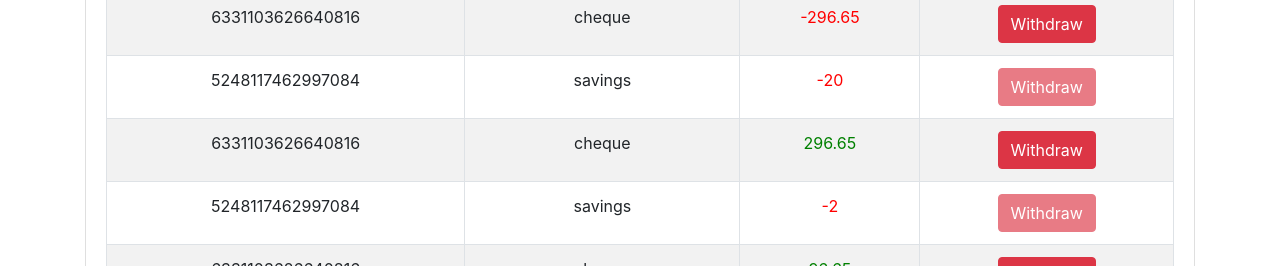
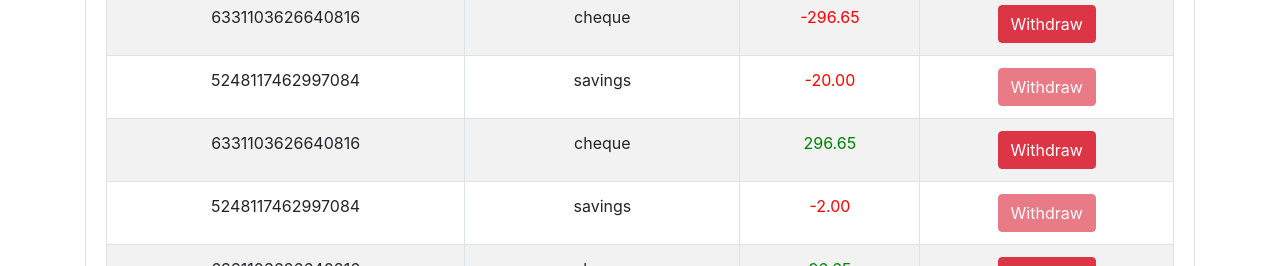
Before and after one commit to kwenamokgohlwa/acme_client, a React (Create React App) app: page / in a window 1280 px wide. Shown: the part 342-608 px from the top of the page. Built offline with nearby package versions, Linux system fonts and the light colour scheme.

Commit message:
Mino Changes - Added Github Pages

```diff
--- a/src/components/AcmeAccount.tsx
+++ b/src/components/AcmeAccount.tsx
@@ -21,9 +21,9 @@ const AcmeAccount: React.FC<Account> = ({
       <td>{Type}</td>
       <td>
         {Balance && Balance >= 0 ? (
-          <span style={{ color: "green" }}>{Balance}</span>
+          <span style={{ color: "green" }}>{Balance.toFixed(2)}</span>
         ) : (
-          <span style={{ color: "red" }}>{Balance}</span>
+          <span style={{ color: "red" }}>{Balance.toFixed(2)}</span>
         )}
       </td>
       <td>
```
